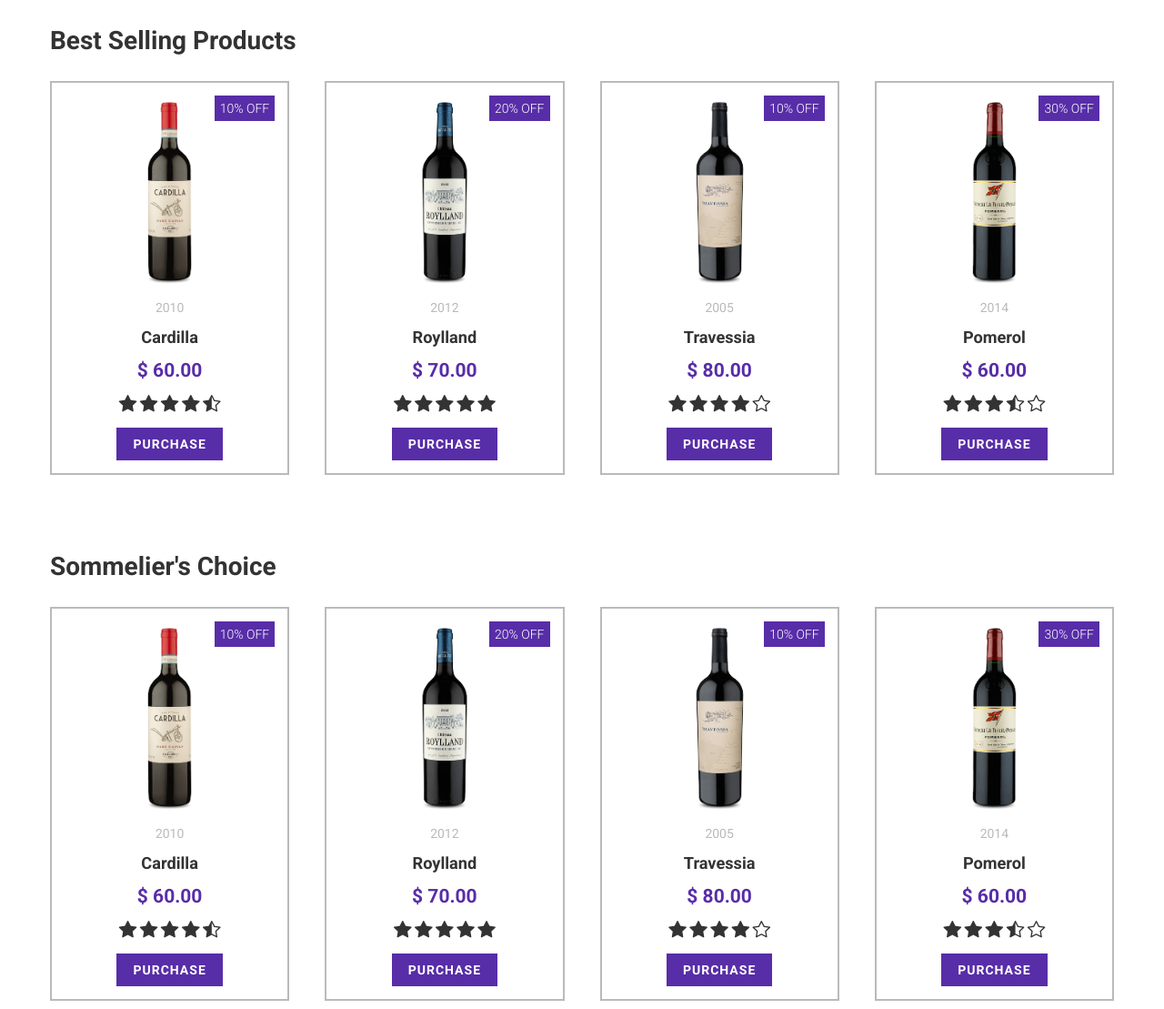
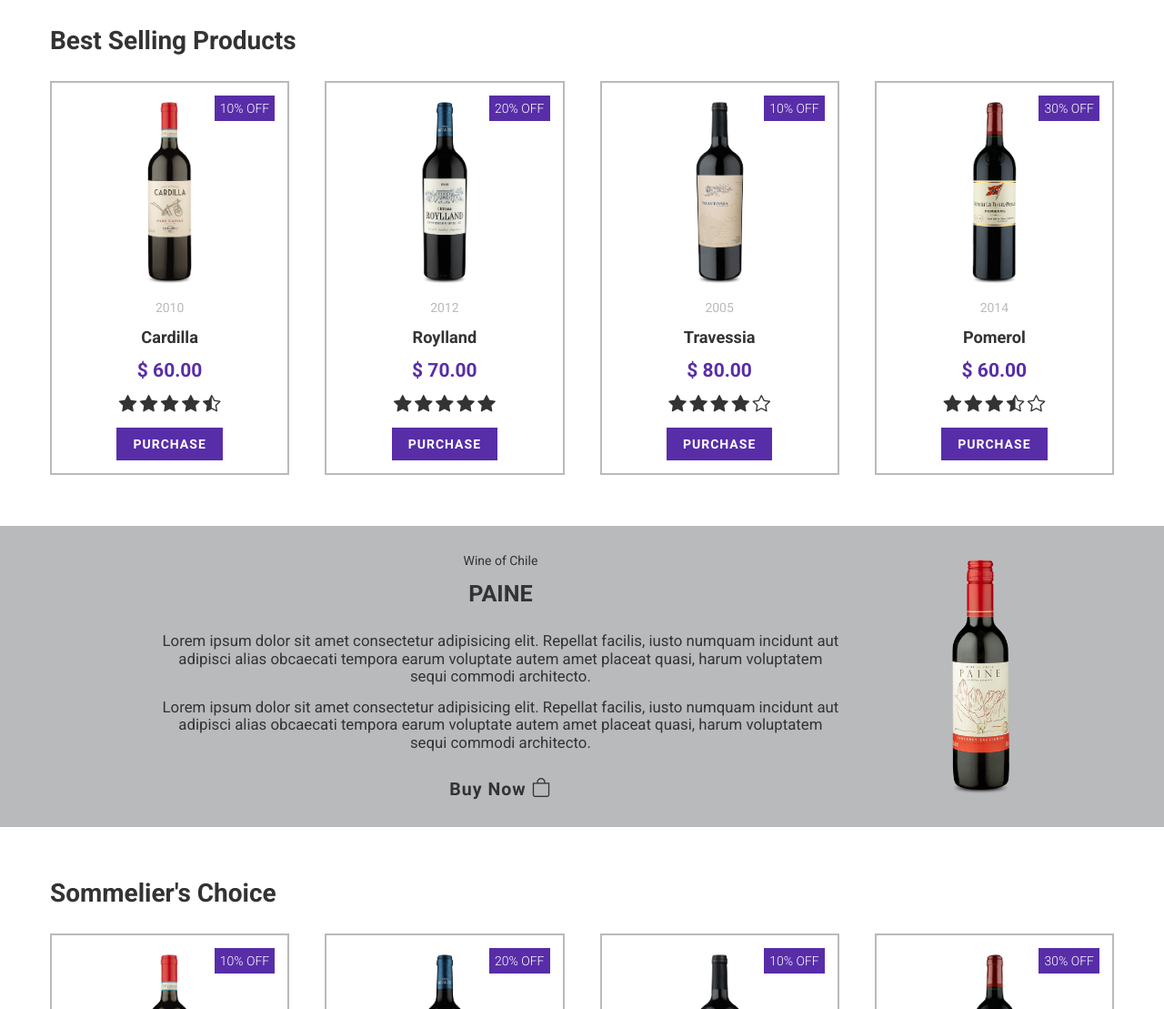
Before and after one commit to rafaeljosecomputacao/store-sass, a plain HTML site: page index.html in a window 1280 px wide. Shown: the top 1109 px of the page at 91% size. Drawn offline with nearby package versions, Linux system fonts and the light colour scheme.

Commit message:
create-deal-section

```diff
--- a/index.html
+++ b/index.html
@@ -82,6 +82,27 @@
             </div>
         </div>
     </section>
+    <!-- Section Deal -->
+    <section class="deal-container">
+        <div class="deal-container-content">
+            <span>Wine of Chile</span>
+            <h3>Paine</h3>
+            <p>
+                Lorem ipsum dolor sit amet consectetur adipisicing elit. Repellat facilis, iusto
+                numquam incidunt aut adipisci alias obcaecati tempora earum voluptate autem
+                amet placeat quasi, harum voluptatem sequi commodi architecto.
+            </p>
+            <p>
+                Lorem ipsum dolor sit amet consectetur adipisicing elit. Repellat facilis, iusto
+                numquam incidunt aut adipisci alias obcaecati tempora earum voluptate autem
+                amet placeat quasi, harum voluptatem sequi commodi architecto.
+            </p>
+            <a href="#">Buy Now <i class="bi bi-bag"></i></a>
+        </div>
+        <div class="deal-container-image">
+            <img src="img/product-deal.png" alt="Paine">
+        </div>
+    </section>
     <!-- Section Sommelier's Choice -->
     <section class="products-grid">
         <h2>Sommelier's Choice</h2>
--- a/sass/1-base/_reset.sass
+++ b/sass/1-base/_reset.sass
@@ -8,3 +8,6 @@ html
     font-family: 'Roboto', sans-serif
     font-size: 1rem
     box-sizing: border-box
+
+a
+    text-decoration: none
--- a/sass/2-layouts/layouts.sass
+++ b/sass/2-layouts/layouts.sass
@@ -1 +1,2 @@
 @use 'products-section'
+@use 'deal-section'
```
Also changed, not shown: sass/2-layouts/_deal-section.sass (added, +68 -0 lines), css/app.css, img/product-deal.png (added), 1 other file.
